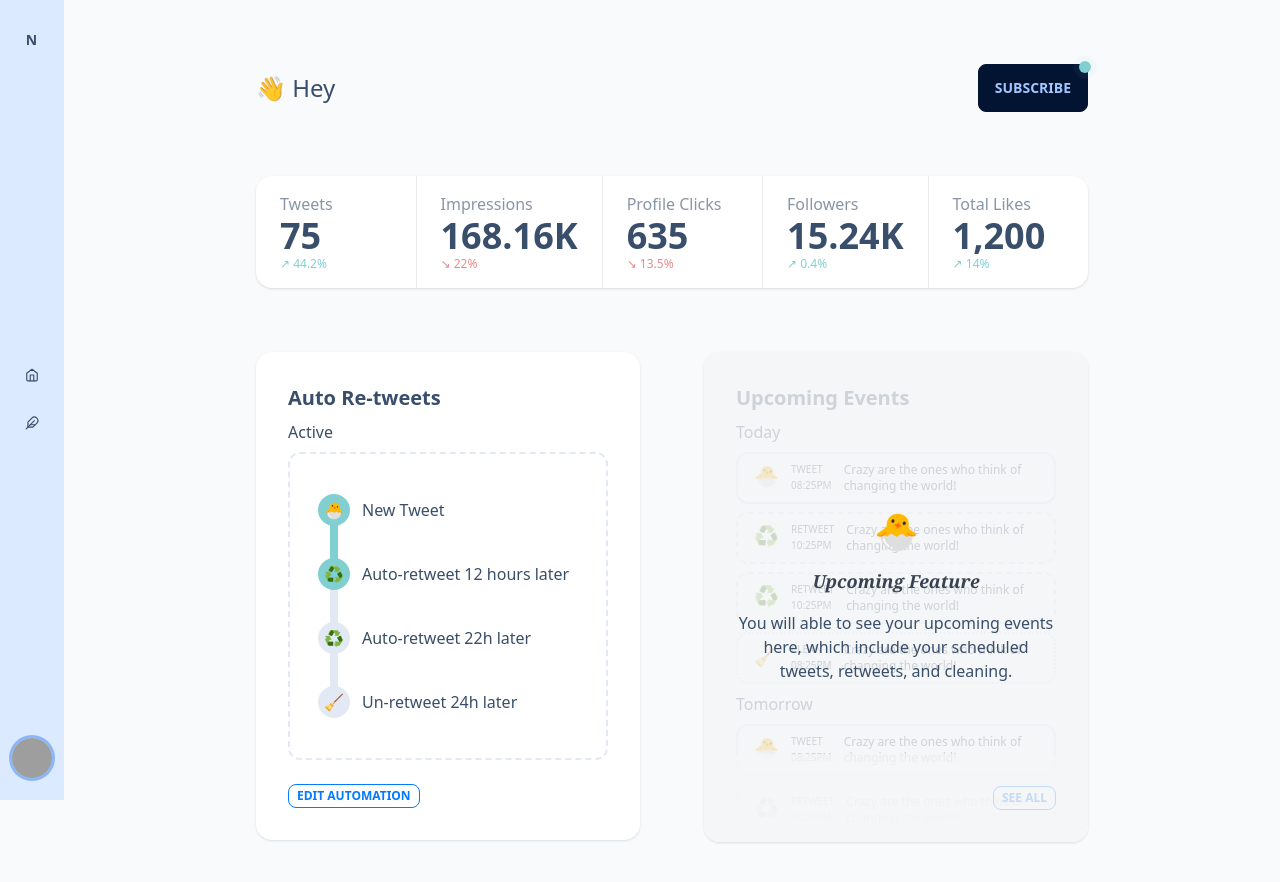
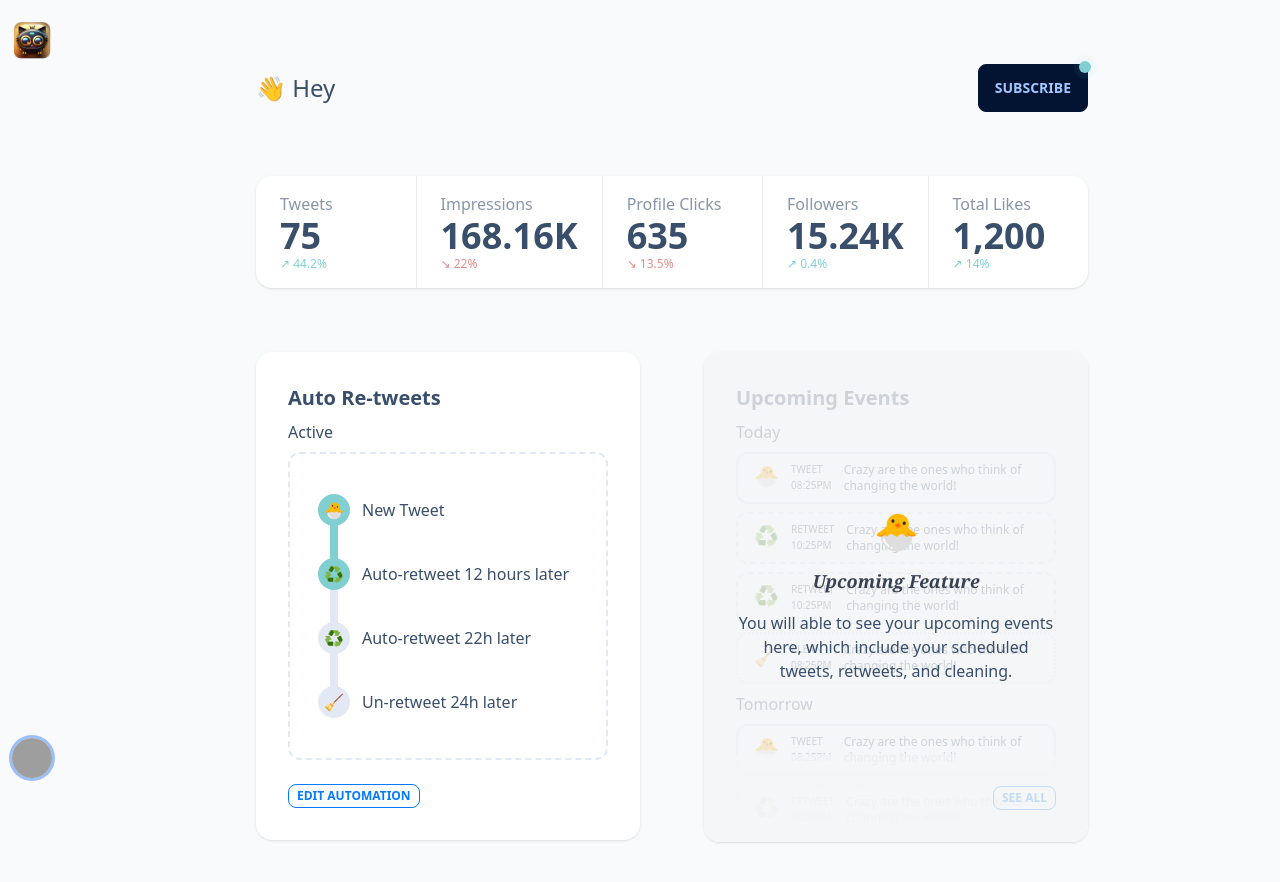
Before and after one commit to abheist/tweetcat-frontend, a Next.js app: page /home in a window 1280 px wide. Shown: the top 882 px of the page. Built offline with nearby package versions, Linux system fonts and the light colour scheme; no server answers; grey boxes are pictures that could not be loaded.

Commit message:
⚡️ sidebar | removed the unwanted pages

```diff
--- a/src/components/sidebar.tsx
+++ b/src/components/sidebar.tsx
@@ -3,19 +3,19 @@ import React, {ReactNode} from "react";
 import Link from "next/link";
 import CustomerPortalButton from "@/components/customerPortalButton";
 import {logout} from "@/utils/fetchMiddleware";
+import Image from "next/image";
 
 interface SideBarAppIconProps {
-    icon: ReactNode
     tooltip?: string
     link: string
 }
 
-function SideBarAppIcon({icon, tooltip, link}: SideBarAppIconProps) {
+function SideBarAppIcon({tooltip, link}: SideBarAppIconProps) {
     return (
         <div className="tooltip tooltip-right" data-tip={tooltip}>
             <Link href={link}>
-                <button className="btn btn-ghost">
-                    {icon}
+                <button className="btn btn-ghost btn-square p-0">
+                    <Image src={`/tweetcat_logo.png`} alt={"tweetcat logo"} width={60} height={60}/>
                 </button>
             </Link>
         </div>
@@ -24,15 +24,15 @@ function SideBarAppIcon({icon, tooltip, link}: SideBarAppIconProps) {
 
 export default function Sidebar() {
     return (
-        <div className={`flex fixed w-16 border-r h-screen bg-blue-100 py-4 z-10`}>
+        <div className={`flex fixed w-16 h-screen py-4 z-10`}>
             <div className={`flex-grow flex flex-col items-center`}>
-                <SideBarAppIcon icon={"N"} link={'/'}/>
+                <SideBarAppIcon link={'/'}/>
 
                 <div className={`flex-grow`}></div>
 
-                <SideBarAppIcon icon={<FiHome/>} tooltip={`Home`} link={`/home`}/>
+                {/*<SideBarAppIcon icon={<FiHome/>} tooltip={`Home`} link={`/home`}/>*/}
                 {/*<SideBarAppIcon icon={<FiFeather/>} tooltip={`Tweet`} link={`tweet`}/>*/}
-                <SideBarAppIcon icon={<FiFeather/>} tooltip={`Tweets`} link={`tweets`}/>
+                {/*<SideBarAppIcon icon={<FiFeather/>} tooltip={`Tweets`} link={`tweets`}/>*/}
                 {/*<SideBarAppIcon icon={<FiCalendar/>} tooltip={`Calendar`} link={`calender`}/>*/}
                 {/*<SideBarAppIcon icon={<FiTrendingUp/>} tooltip={`Analytics`} link={`analytics`}/>*/}
 
```
